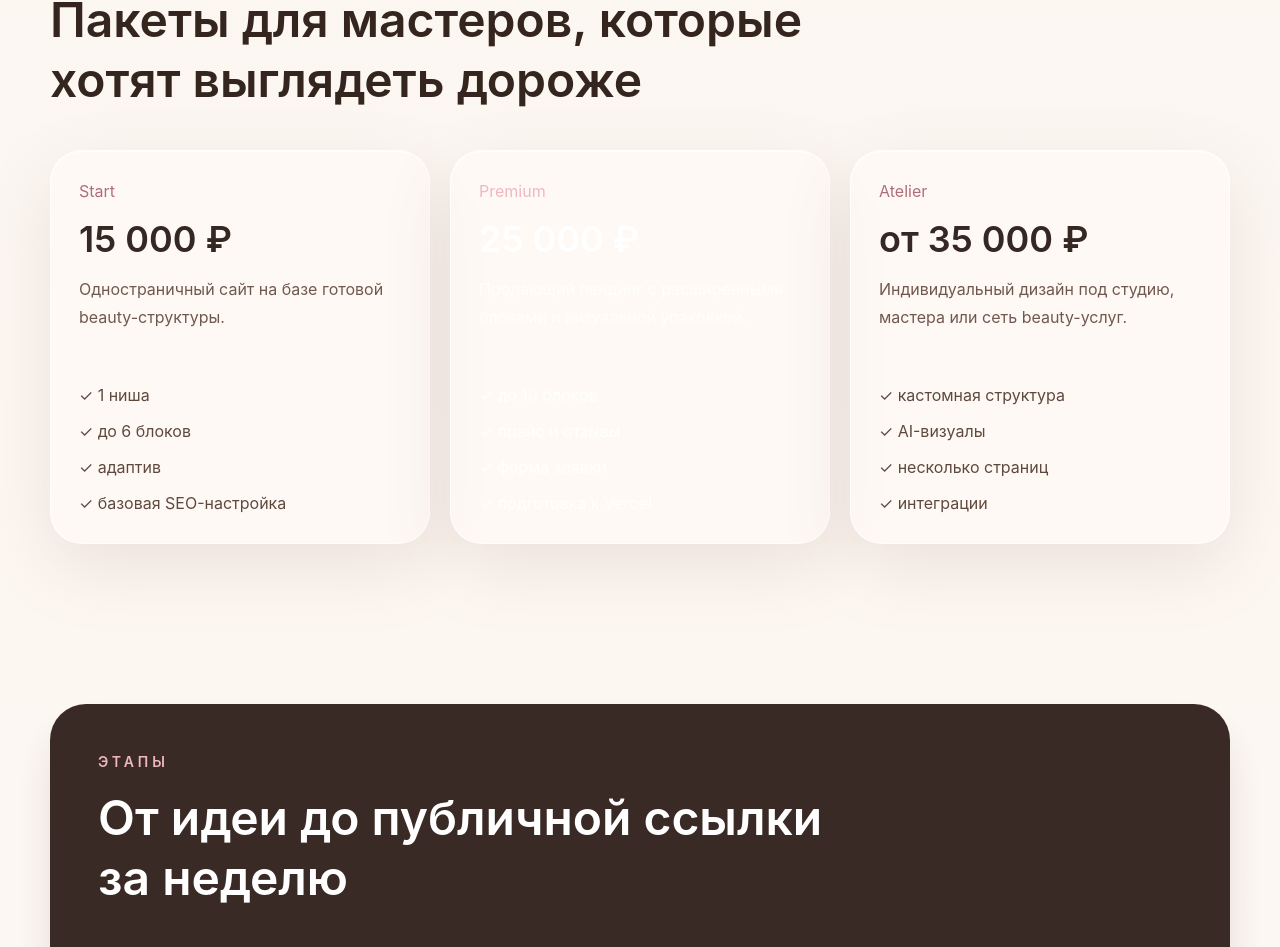
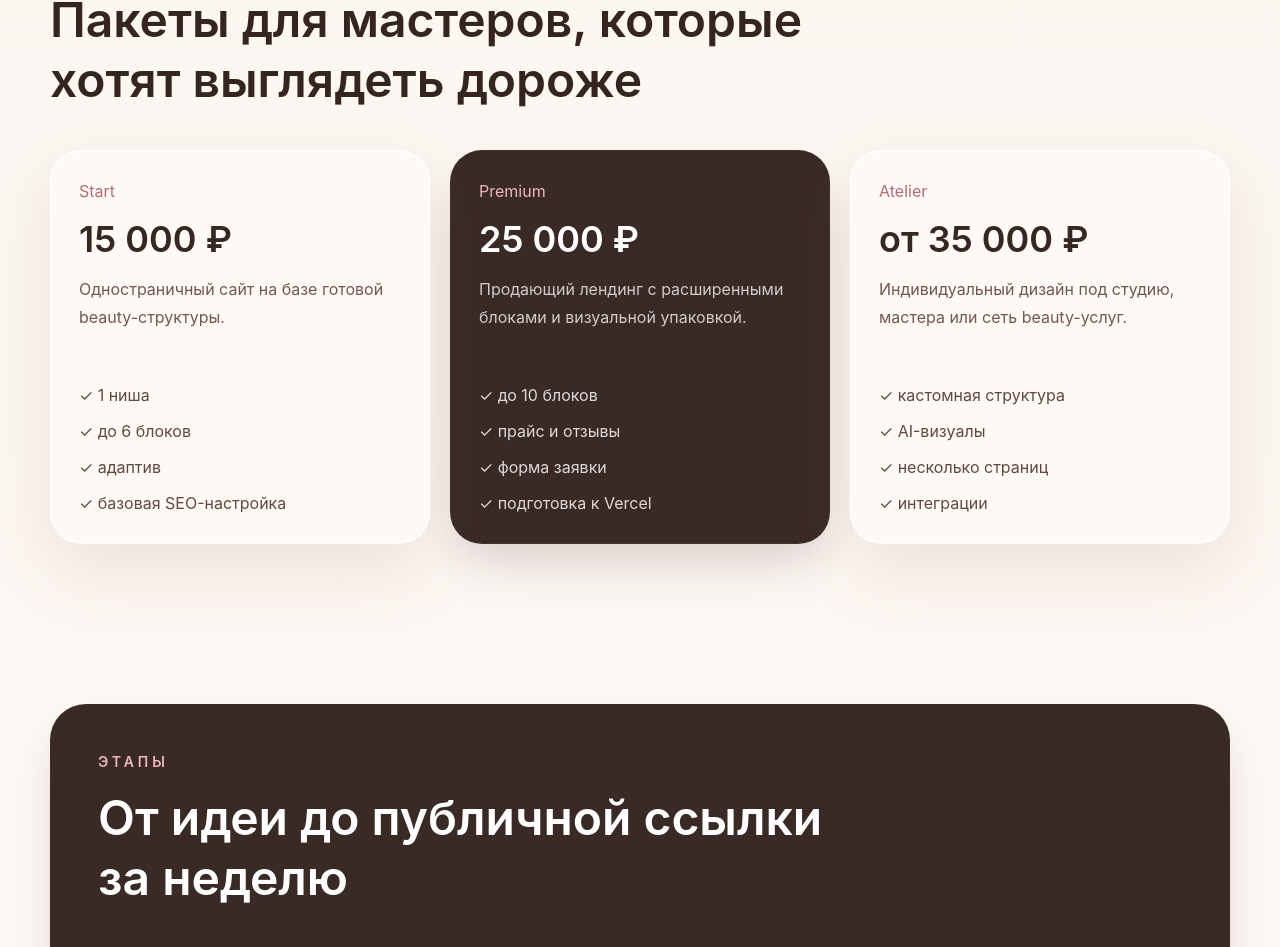
Before and after one commit to dyksiv/ai-studio-beauty-showcase, a Next.js app: page / in a window 1280 px wide. Shown: the part 3367-4314 px from the top of the page. Built offline with nearby package versions, Linux system fonts and the light colour scheme.

Commit message:
Fix showcase pricing featured card contrast

```diff
--- a/src/app/page.tsx
+++ b/src/app/page.tsx
@@ -208,7 +208,11 @@ function Pricing() {
       <div className="mt-10 grid gap-5 lg:grid-cols-3">
         {packages.map((item) => (
           <article
-            className={`glass rounded-[32px] p-7 transition duration-500 hover:-translate-y-2 ${item.featured ? "bg-[#3a2a25] text-white" : ""}`}
+            className={`rounded-[32px] p-7 transition duration-500 hover:-translate-y-2 ${
+              item.featured
+                ? "border border-[#6a5148]/20 bg-[#3a2a25] text-white shadow-2xl shadow-[#3a2a25]/22"
+                : "glass"
+            }`}
             key={item.name}
           >
             <p className={item.featured ? "text-[#f0b7bf]" : "text-[#b06d78]"}>{item.name}</p>
```
